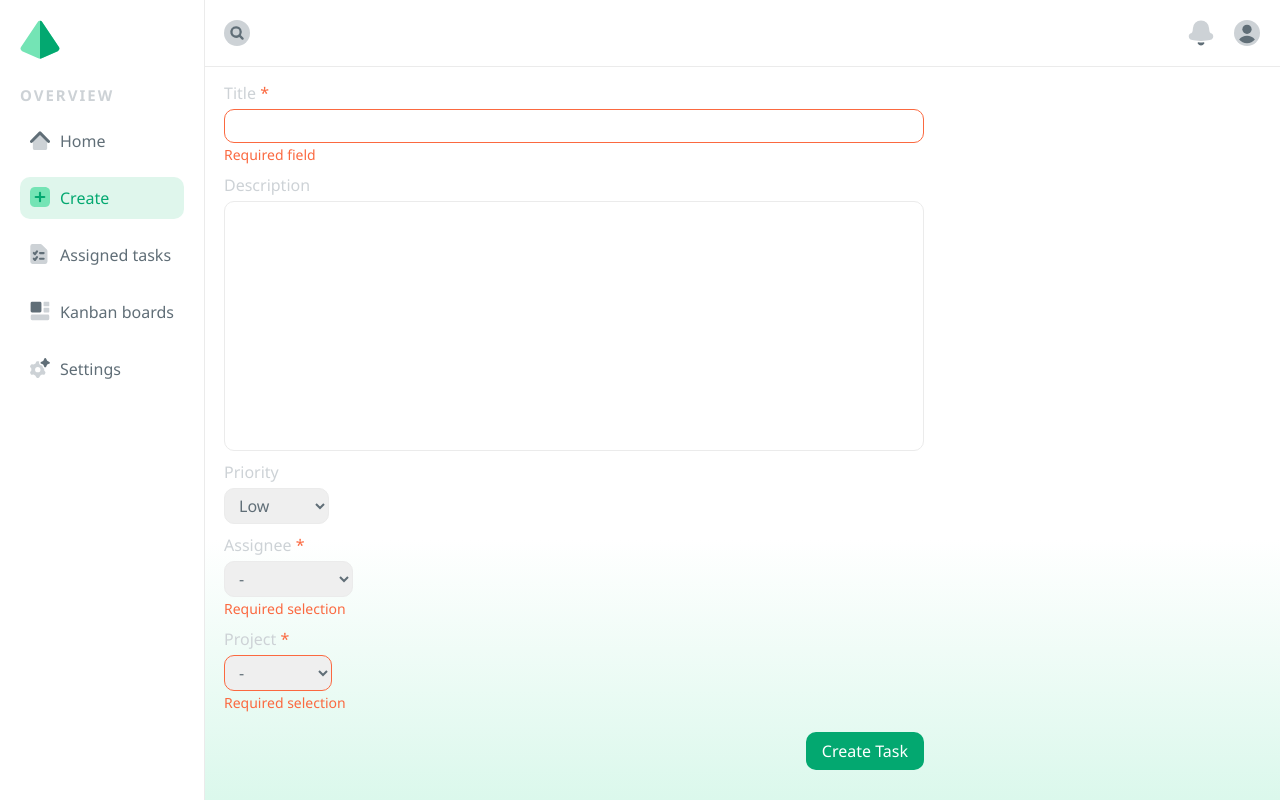
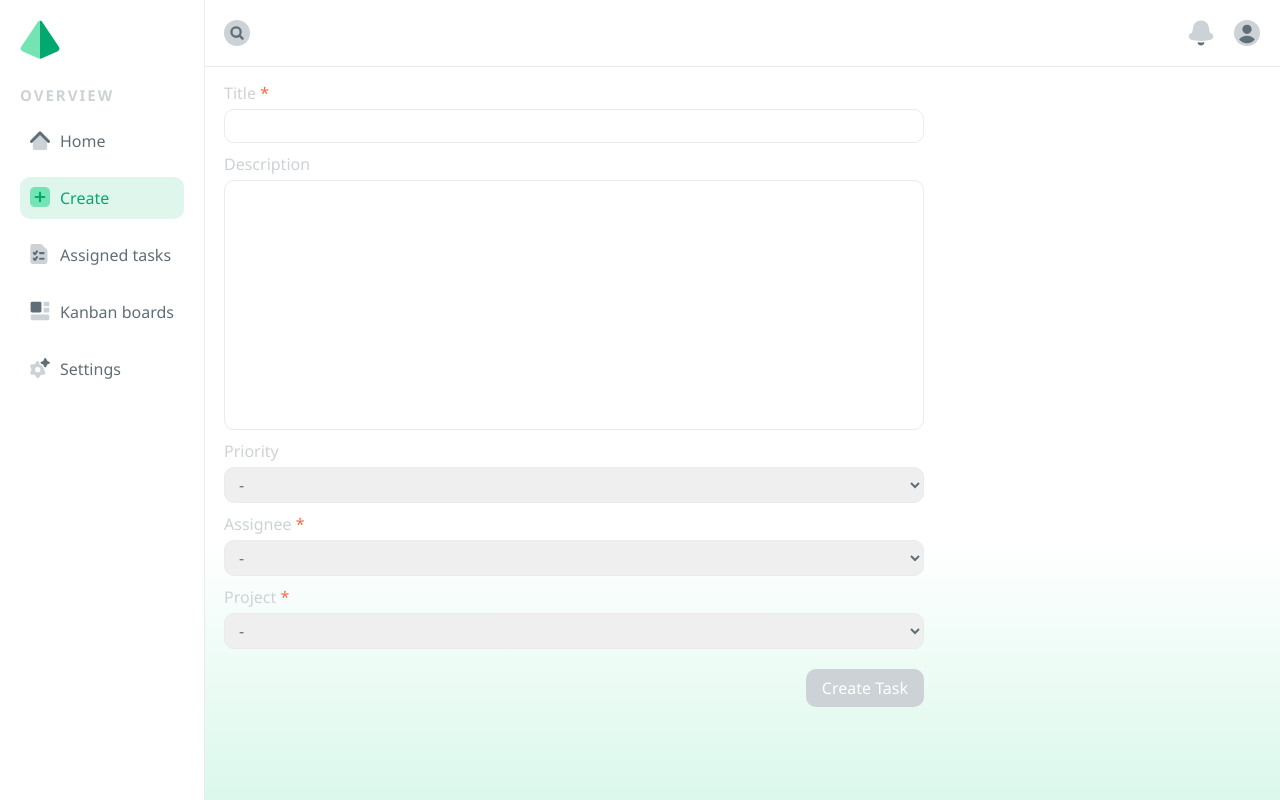
Before and after one commit to jsabram/Kanban-Board, a React (Create React App) app: page /Kanban-Board/create-task in a window 1280 px wide. Built offline with nearby package versions, Linux system fonts and the light colour scheme.

Commit message:
Created reusable Select component, added initial form validity check

```diff
--- a/src/assets/scss/mixins.scss
+++ b/src/assets/scss/mixins.scss
@@ -8,6 +8,7 @@
 }
 
 @mixin link {
+	outline-color: map-get($colors, c_primary);
 	text-decoration: none;
 	color: map-get($colors, c_gray);
 	transition: color 0.3s;
@@ -16,6 +17,7 @@
 @mixin icon-btn {
 	background-color: transparent;
 	border: none;
+	outline-color: map-get($colors, c_primary);
 	cursor: pointer;
 
 	&:hover {
@@ -78,8 +80,3 @@
 	height: 250px;
 	resize: none;
 }
-
-@mixin select {
-	width: auto;
-	cursor: pointer;
-}
--- a/src/components/layout/nav/Nav.scss
+++ b/src/components/layout/nav/Nav.scss
@@ -9,9 +9,11 @@
 	padding: 0 1rem 1rem;
 	background-color: map-get($colors, c_white);
 	border-right: 1px solid map-get($colors, c_ash);
-    z-index: 30;
+	z-index: 30;
 
 	&__logo {
+		outline-color: map-get($colors, c_primary);
+		border-radius: 1rem;
 		display: none;
 	}
 
--- a/src/components/page-coponents/CreateTask.scss
+++ b/src/components/page-coponents/CreateTask.scss
@@ -18,10 +18,6 @@
 		&--textarea {
 			@include textarea;
 		}
-
-		&--select {
-			@include select;
-		}
 	}
 
 	&__error-msg {
--- a/src/components/page-coponents/CreateTask.tsx
+++ b/src/components/page-coponents/CreateTask.tsx
@@ -1,67 +1,133 @@
+import { useState, useRef } from 'react';
+import Select from '../reusable/Select';
 import Button from '../reusable/Button';
 
 import './CreateTask.scss';
 
+const priorities = ['Low', 'Medium', 'High'];
+const dummyAssignees = ['Eric', 'Jessica', 'Bob'];
+const dummyProjects = ['Frontend', 'Backend', 'AI'];
+
 const CreateTask = () => {
+	const [isTitleValid, setIsTitleValid] = useState<boolean | null>(null);
+	const [isAssigneeValid, setIsAssigneeValid] = useState<boolean | null>(null);
+	const [isProjectValid, setIsProjectValid] = useState<boolean | null>(null);
+
+	const titleRef = useRef<HTMLInputElement | null>(null);
+	const descriptionRef = useRef<HTMLTextAreaElement | null>(null);
+	const priorityRef = useRef<HTMLSelectElement | null>(null);
+	const assigneeRef = useRef<HTMLSelectElement | null>(null);
+	const projectRef = useRef<HTMLSelectElement | null>(null);
+
+	const checkValue = (e: React.FocusEvent) => {
+		const target = e.target as HTMLSelectElement | HTMLInputElement;
+
+		switch (target.id) {
+			case 'title':
+				target.value.trim().length === 0
+					? setIsTitleValid(false)
+					: setIsTitleValid(true);
+				break;
+			case 'assignee':
+				+target.value === 0
+					? setIsAssigneeValid(false)
+					: setIsAssigneeValid(true);
+				break;
+			case 'project':
+				+target.value === 0
+					? setIsProjectValid(false)
+					: setIsProjectValid(true);
+				break;
+			default:
+				break;
+		}
+	};
+
 	const createTask = (e: React.FormEvent) => {
 		e.preventDefault();
+
+		if (isTitleValid && isAssigneeValid && isProjectValid) {
+			const task = {
+				title: titleRef.current?.value,
+				description: descriptionRef.current?.value,
+				priority: priorityRef.current?.value,
+				assignee: assigneeRef.current?.value,
+				project: projectRef.current?.value,
+			};
+
+			console.log(task);
+		}
 	};
 
 	return (
-		<form action='' onSubmit={createTask} className='create'>
+		<form onSubmit={createTask} className='create'>
 			<label className='create__label' htmlFor='title'>
 				Title <span className='create__label--asterisk'>*</span>
 			</label>
 			<input
 				type='text'
 				id='title'
-				className='create__input create__input--error'
+				ref={titleRef}
+				className={`create__input ${
+					isTitleValid === false && 'create__input--error'
+				}`}
+				onBlur={checkValue}
 			/>
-			<p className='create__error-msg'>Required field</p>
+			{isTitleValid === false && (
+				<p className='create__error-msg'>Required field</p>
+			)}
 			<label className='create__label' htmlFor='description'>
 				Description
 			</label>
 			<textarea
 				id='description'
+				ref={descriptionRef}
 				className='create__input create__input--textarea'
 			></textarea>
 			<label className='create__label' htmlFor='priority'>
 				Priority
 			</label>
-			<select id='priority' className='create__input create__input--select'>
-				<option value='1'>Low</option>
-				<option value='2'>Medium</option>
-				<option value='3'>High</option>
-			</select>
+			<Select
+				id='priority'
+				ref={priorityRef}
+				className='create__input create__input--select'
+				options={priorities}
+			/>
 			<label className='create__label' htmlFor='assignee'>
 				Assignee <span className='create__label--asterisk'>*</span>
 			</label>
-			<select id='assignee' className='create__input create__input--select'>
-				<option value='0' hidden>
-					-
-				</option>
-				<option value='1'>employee 1</option>
-				<option value='2'>employee 2</option>
-				<option value='3'>employee 3</option>
-			</select>
-			<p className='create__error-msg'>Required selection</p>
+			<Select
+				id='assignee'
+				ref={assigneeRef}
+				className={`create__input create__input--select ${
+					isAssigneeValid === false && 'create__input--error'
+				}`}
+				options={dummyAssignees}
+				onBlur={checkValue}
+			/>
+			{isAssigneeValid === false && (
+				<p className='create__error-msg'>Required selection</p>
+			)}
 			<label className='create__label' htmlFor='project'>
 				Project <span className='create__label--asterisk'>*</span>
 			</label>
-			<select
+			<Select
 				id='project'
-				className='create__input create__input--select  create__input--error'
-			>
-				<option value='0' hidden>
-					-
-				</option>
-				<option value='1'>project 1</option>
-				<option value='2'>project 2</option>
-				<option value='3'>project 3</option>
-			</select>
-			<p className='create__error-msg'>Required selection</p>
-
-			<Button text='Create Task' className='create__btn' />
+				ref={projectRef}
+				className={`create__input create__input--select ${
+					isProjectValid === false && 'create__input--error'
+				}`}
+				options={dummyProjects}
+				onBlur={checkValue}
+			/>
+			{isProjectValid === false && (
+				<p className='create__error-msg'>Required selection</p>
+			)}
+			<Button
+				text='Create Task'
+				className='create__btn'
+				disabled={!isTitleValid || !isAssigneeValid || !isProjectValid}
+			/>
 		</form>
 	);
 };
--- a/src/components/reusable/Button.scss
+++ b/src/components/reusable/Button.scss
@@ -14,4 +14,9 @@
 	&:focus {
 		background-color: map-get($colors, c_primary_medium);
 	}
+
+	&:disabled {
+		background-color: map-get($colors, c_gray_light);
+		cursor: not-allowed;
+	}
 }
--- a/src/components/reusable/Button.tsx
+++ b/src/components/reusable/Button.tsx
@@ -2,9 +2,18 @@ import { ButtonProps } from '../../types';
 
 import './Button.scss';
 
-const Button: React.FC<ButtonProps> = ({ className, text, onClick }) => {
+const Button: React.FC<ButtonProps> = ({
+	className,
+	text,
+	onClick,
+	disabled,
+}) => {
 	return (
-		<button className={`button ${className}`} onClick={onClick}>
+		<button
+			className={`button ${className}`}
+			onClick={onClick}
+			disabled={disabled}
+		>
 			{text}
 		</button>
 	);
--- /dev/null
+++ b/src/components/reusable/Select.scss
@@ -0,0 +1,4 @@
+.select {
+	width: auto;
+	cursor: pointer;
+}
--- /dev/null
+++ b/src/components/reusable/Select.tsx
@@ -0,0 +1,30 @@
+import { forwardRef } from 'react';
+
+import './Select.scss';
+
+interface SelectProps {
+	id: string;
+	className: string;
+	options: string[];
+	onBlur?: (event: React.FocusEvent) => void;
+}
+
+const Select: React.ForwardRefRenderFunction<HTMLSelectElement, SelectProps> = (
+	{ id, className, options, onBlur },
+	ref
+) => {
+	return (
+		<select id={id} ref={ref} className={`select ${className}`} onBlur={onBlur}>
+			<option value={0} hidden>
+				-
+			</option>
+			{options.map((option, idx) => (
+				<option key={idx} value={option}>
+					{option}
+				</option>
+			))}
+		</select>
+	);
+};
+
+export default forwardRef(Select);
--- a/src/types.ts
+++ b/src/types.ts
@@ -10,4 +10,5 @@ export interface ButtonProps {
 	text: string;
 	className?: string;
 	onClick?: () => void;
+	disabled?: boolean;
 }
```
